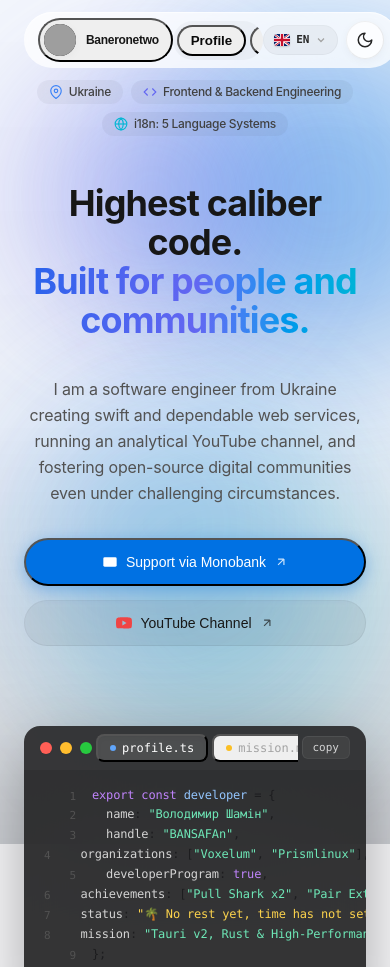
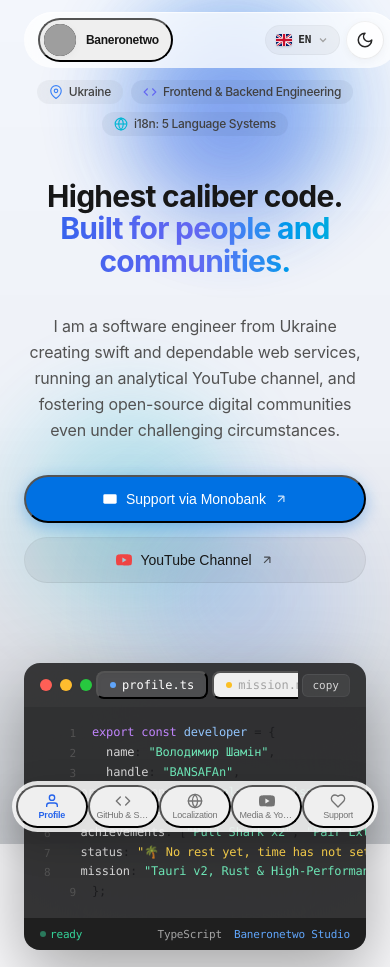
Before and after one commit to BANSAFAn/BANSAFAn, an Astro site: page / in a window 390 px wide. Shown: the top 967 px of the page. Built offline with nearby package versions, Linux system fonts and the light colour scheme; Astro itself is replaced by a stand-in of ours; grey boxes are pictures that could not be loaded.

Commit message:
feat(mobile): add mobile floating dock, responsive layouts and fix pnpm workspace builds

```diff
--- a/package.json
+++ b/package.json
@@ -21,11 +21,5 @@
   },
   "devDependencies": {
     "typescript": "^5.7.3"
-  },
-  "pnpm": {
-    "onlyBuiltDependencies": [
-      "esbuild",
-      "sharp"
-    ]
   }
 }
--- /dev/null
+++ b/pnpm-workspace.yaml
@@ -0,0 +1,6 @@
+packages:
+  - '.'
+
+allowBuilds:
+  esbuild: true
+  sharp: true
--- a/src/components/AppTabs.vue
+++ b/src/components/AppTabs.vue
@@ -34,7 +34,7 @@
           </div>
 
           <!-- Apple Keynote Headline -->
-          <h1 class="text-4xl sm:text-6xl font-bold tracking-tight text-neutral-900 dark:text-neutral-50 leading-[1.08] mb-5">
+          <h1 class="text-3xl sm:text-5xl lg:text-6xl font-bold tracking-tight text-neutral-900 dark:text-neutral-50 leading-[1.08] mb-5">
             {{ t('hero.headlineMain') }}
             <span class="block text-transparent bg-clip-text bg-gradient-to-r from-blue-600 via-indigo-500 to-cyan-500 dark:from-blue-400 dark:via-indigo-300 dark:to-cyan-300">
               {{ t('hero.headlineGradient') }}
--- a/src/components/AppleAnimatedBackground.vue
+++ b/src/components/AppleAnimatedBackground.vue
@@ -12,7 +12,7 @@
 
     <!-- ORB 1: Main Floating Fluid Aura (Top Center / Left) -->
     <div
-      class="absolute w-[500px] sm:w-[700px] h-[500px] sm:h-[700px] rounded-full blur-[45px] sm:blur-[60px] orb-blur opacity-75 sm:opacity-85 transition-all duration-1000 ease-[cubic-bezier(0.16,1,0.3,1)] will-change-transform animate-float-1"
+      class="absolute w-[320px] sm:w-[500px] md:w-[700px] h-[320px] sm:h-[500px] md:h-[700px] rounded-full blur-[30px] sm:blur-[45px] md:blur-[60px] orb-blur opacity-75 sm:opacity-85 transition-all duration-1000 ease-[cubic-bezier(0.16,1,0.3,1)] will-change-transform animate-float-1"
       :style="{
         background: `radial-gradient(circle, ${palette.orb1} 0%, ${palette.orb1} 20%, transparent 65%)`
       }"
@@ -20,7 +20,7 @@
 
     <!-- ORB 2: Secondary Pulsing Fluid Aura (Top Right) -->
     <div
-      class="absolute -top-[10%] -right-[15%] w-[450px] sm:w-[650px] h-[450px] sm:h-[650px] rounded-full blur-[50px] sm:blur-[65px] orb-blur opacity-70 sm:opacity-80 transition-all duration-1000 ease-[cubic-bezier(0.16,1,0.3,1)] will-change-transform animate-float-2"
+      class="absolute -top-[10%] -right-[15%] w-[300px] sm:w-[450px] md:w-[650px] h-[300px] sm:h-[450px] md:h-[650px] rounded-full blur-[35px] sm:blur-[50px] md:blur-[65px] orb-blur opacity-70 sm:opacity-80 transition-all duration-1000 ease-[cubic-bezier(0.16,1,0.3,1)] will-change-transform animate-float-2"
       :style="{
         background: `radial-gradient(circle, ${palette.orb2} 0%, ${palette.orb2} 20%, transparent 65%)`
       }"
@@ -28,7 +28,7 @@
 
     <!-- ORB 3: Drifting Ambient Aura (Middle / Bottom Left) -->
     <div
-      class="absolute top-[35%] -left-[20%] w-[500px] sm:w-[700px] h-[500px] sm:h-[700px] rounded-full blur-[50px] sm:blur-[65px] orb-blur opacity-65 sm:opacity-75 transition-all duration-1000 ease-[cubic-bezier(0.16,1,0.3,1)] will-change-transform animate-float-3"
+      class="absolute top-[35%] -left-[20%] w-[320px] sm:w-[500px] md:w-[700px] h-[320px] sm:h-[500px] md:h-[700px] rounded-full blur-[35px] sm:blur-[50px] md:blur-[65px] orb-blur opacity-65 sm:opacity-75 transition-all duration-1000 ease-[cubic-bezier(0.16,1,0.3,1)] will-change-transform animate-float-3"
       :style="{
         background: `radial-gradient(circle, ${palette.orb3} 0%, ${palette.orb3} 20%, transparent 65%)`
       }"
@@ -36,7 +36,7 @@
 
     <!-- ORB 4: Accent Breathing Aura (Bottom Right) -->
     <div
-      class="absolute bottom-[5%] -right-[15%] w-[450px] sm:w-[650px] h-[450px] sm:h-[650px] rounded-full blur-[50px] sm:blur-[65px] orb-blur opacity-60 sm:opacity-70 transition-all duration-1000 ease-[cubic-bezier(0.16,1,0.3,1)] will-change-transform animate-float-4"
+      class="absolute bottom-[5%] -right-[15%] w-[300px] sm:w-[450px] md:w-[650px] h-[300px] sm:h-[450px] md:h-[650px] rounded-full blur-[35px] sm:blur-[50px] md:blur-[65px] orb-blur opacity-60 sm:opacity-70 transition-all duration-1000 ease-[cubic-bezier(0.16,1,0.3,1)] will-change-transform animate-float-4"
       :style="{
         background: `radial-gradient(circle, ${palette.orb4} 0%, ${palette.orb4} 20%, transparent 65%)`
       }"
--- a/src/components/AppleCursor.vue
+++ b/src/components/AppleCursor.vue
@@ -286,7 +286,7 @@ const onMouseLeave = () => {
 
 onMounted(() => {
   if (typeof window !== 'undefined') {
-    const isTouch = window.matchMedia('(pointer: coarse)').matches || 'ontouchstart' in window;
+    const isTouch = window.innerWidth < 768 || window.matchMedia('(pointer: coarse)').matches || 'ontouchstart' in window;
     if (!isTouch) {
       isEnabled.value = true;
       document.documentElement.classList.add('custom-cursor-active');
--- a/src/components/Footer.astro
+++ b/src/components/Footer.astro
@@ -2,7 +2,7 @@
 const year = new Date().getFullYear();
 ---
 
-<footer class="border-t border-black/[0.06] dark:border-white/[0.08] py-14 px-4 sm:px-6 transition-colors duration-500 bg-neutral-100/50 dark:bg-black/40">
+<footer class="border-t border-black/[0.06] dark:border-white/[0.08] pt-14 pb-28 md:pb-14 px-4 sm:px-6 transition-colors duration-500 bg-neutral-100/50 dark:bg-black/40">
   <div class="max-w-6xl mx-auto flex flex-col gap-6 text-[11px] text-neutral-500 dark:text-neutral-400">
 
     <!-- СУЧКА ІД" НА"УЙ ЗВІДСИ, ТУТ НЕ РАДІ -->
--- a/src/components/Navbar.vue
+++ b/src/components/Navbar.vue
@@ -41,9 +41,9 @@
         </div>
       </button>
 
-      <!-- Center Links (Apple Segmented Tabs Navigation) -->
+      <!-- Center Links (Apple Segmented Tabs Navigation - Desktop Only) -->
       <nav
-        class="flex items-center gap-1 p-1 rounded-full bg-black/[0.03] dark:bg-white/[0.05] border border-black/[0.04] dark:border-white/[0.06] text-xs font-medium overflow-x-auto no-scrollbar max-w-[50%] sm:max-w-none"
+        class="hidden md:flex items-center gap-1 p-1 rounded-full bg-black/[0.03] dark:bg-white/[0.05] border border-black/[0.04] dark:border-white/[0.06] text-xs font-medium overflow-x-auto no-scrollbar"
         role="tablist"
       >
         <button
@@ -70,11 +70,46 @@
       </nav>
 
       <!-- Right Controls: SVG Flag Language Switcher + Theme Toggle -->
-      <div class="flex items-center gap-2">
+      <div class="flex items-center gap-1.5 sm:gap-2 shrink-0">
         <LanguageSwitcher />
         <ThemeToggle />
       </div>
     </div>
+
+    <!-- Apple Mobile Floating Dock Tab Bar (Only on mobile < md) -->
+    <nav
+      class="fixed bottom-3 inset-x-3 max-w-sm sm:max-w-md mx-auto z-40 md:hidden pointer-events-auto flex items-center justify-around p-1 rounded-full bg-white/85 dark:bg-[#161617]/90 backdrop-blur-2xl border border-black/[0.08] dark:border-white/[0.14] shadow-[0_12px_36px_rgba(0,0,0,0.16)] dark:shadow-[0_16px_44px_rgba(0,0,0,0.7)] transition-all duration-300"
+      role="tablist"
+      aria-label="Mobile Navigation"
+    >
+      <button
+        v-for="tab in tabsList"
+        :key="tab.id"
+        type="button"
+        role="tab"
+        :aria-selected="activeTab === tab.id"
+        @click="setTab(tab.id, true)"
+        class="flex-1 flex flex-col items-center justify-center py-1.5 px-0.5 rounded-full transition-all duration-200 cursor-pointer select-none active:scale-95 relative"
+        :class="[
+          activeTab === tab.id
+            ? 'text-blue-600 dark:text-white font-semibold'
+            : 'text-neutral-500 dark:text-neutral-400 hover:text-neutral-800 dark:hover:text-neutral-200'
+        ]"
+      >
+        <div
+          v-if="activeTab === tab.id"
+          class="absolute inset-0 rounded-full bg-blue-500/10 dark:bg-white/[0.14] border border-blue-500/20 dark:border-white/[0.1] -z-10 shadow-apple-sm"
+        ></div>
+
+        <!-- Dynamic Icon based on tab -->
+        <svg v-if="tab.id === 'profile'" class="w-4 h-4 mb-0.5 fill-none stroke-current" viewBox="0 0 24 24" stroke-width="2">
+          <path d="M20 21v-2a4 4 0 0 0-4-4H8a4 4 0 0 0-4 4v2" />
+          <circle cx="12" cy="7" r="4" />
+        </svg>
+        <component v-else :is="getTabIcon(tab.id)" class="w-4 h-4 mb-0.5" />
+        <span class="text-[9px] tracking-tight leading-none truncate max-w-[54px]">{{ tab.label }}</span>
+      </button>
+    </nav>
 
     <!-- Apple Dynamic Island Floating Player for Anthem Easter Egg -->
     <Transition name="anthem-island">
@@ -133,12 +168,26 @@ import { ref, computed, watch, onMounted, onUnmounted } from 'vue';
 import ThemeToggle from './ThemeToggle.vue';
 import LanguageSwitcher from './LanguageSwitcher.vue';
 import SvgFlag from './SvgFlag.vue';
+import IconCode from './icons/IconCode.vue';
+import IconGlobe from './icons/IconGlobe.vue';
+import IconYouTube from './icons/IconYouTube.vue';
+import IconHeartHand from './icons/IconHeartHand.vue';
 import { activeTab, setTab, tabsList, isValidTab, setPatrioticMode, type TabId } from '../stores/tabs';
 import { t, currentLocale, type Locale } from '../i18n';
 
 const avatarFallback = ref(false);
 const handleAvatarError = () => {
   avatarFallback.value = true;
+};
+
+const getTabIcon = (id: TabId) => {
+  switch (id) {
+    case 'tech': return IconCode;
+    case 'i18n': return IconGlobe;
+    case 'media': return IconYouTube;
+    case 'support': return IconHeartHand;
+    default: return null;
+  }
 };
 
 // -------------------------------------------------------------
```
Also changed, not shown: public/data/reddit.json (+11 -11 lines), src/data/reddit.json (+11 -11 lines).
